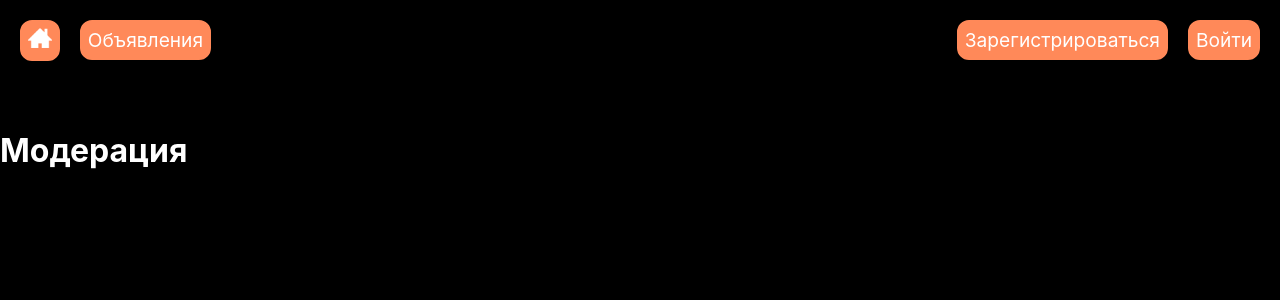
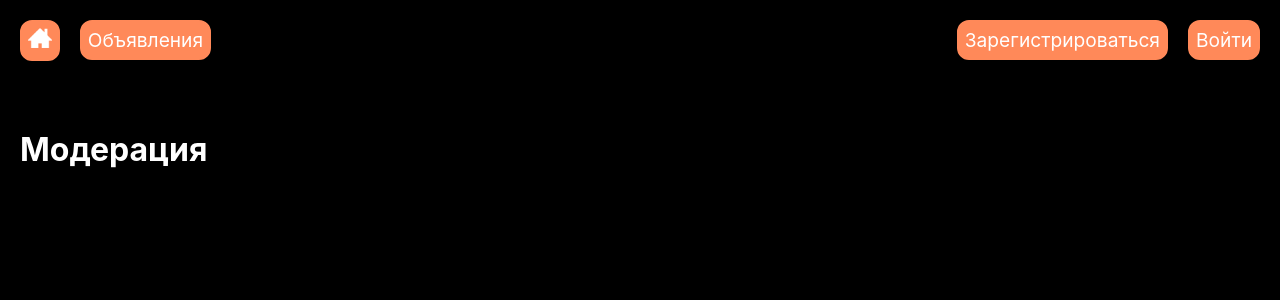
Before and after one commit to Nopennn/mai_houses, a React (Create React App) app: page /moderation in a window 1280 px wide. Shown: the top 300 px of the page. Built offline with nearby package versions, Linux system fonts and the light colour scheme.

Commit message:
h1 margin

```diff
--- a/src/App.css
+++ b/src/App.css
@@ -131,6 +131,9 @@ input {
     padding: 4px;
     margin: 5px;
 }
+h1 {
+    margin: 20px;
+}
 
 input[type=text], input[type=password] {
     width: 80%;
```
